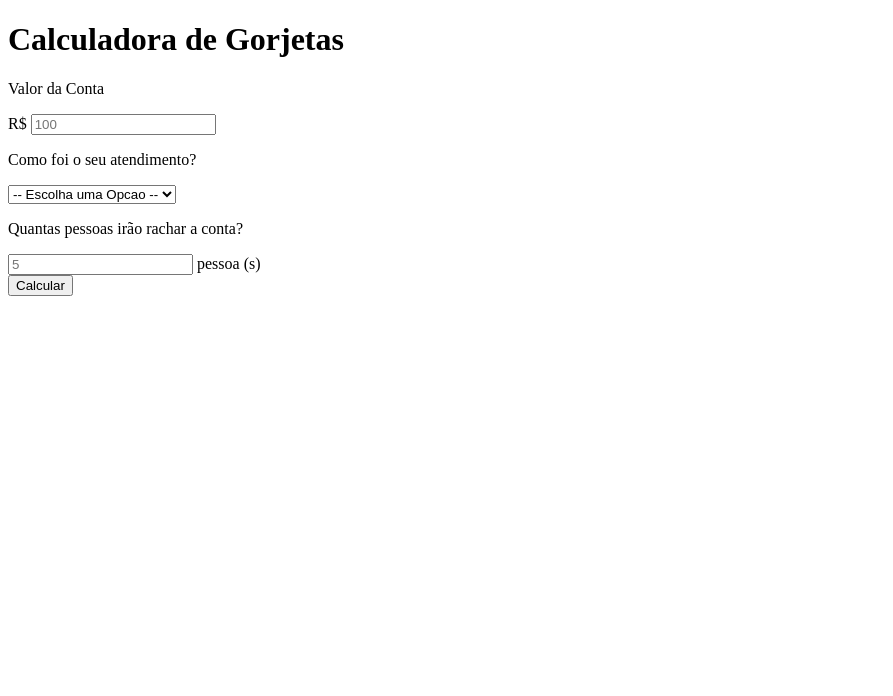
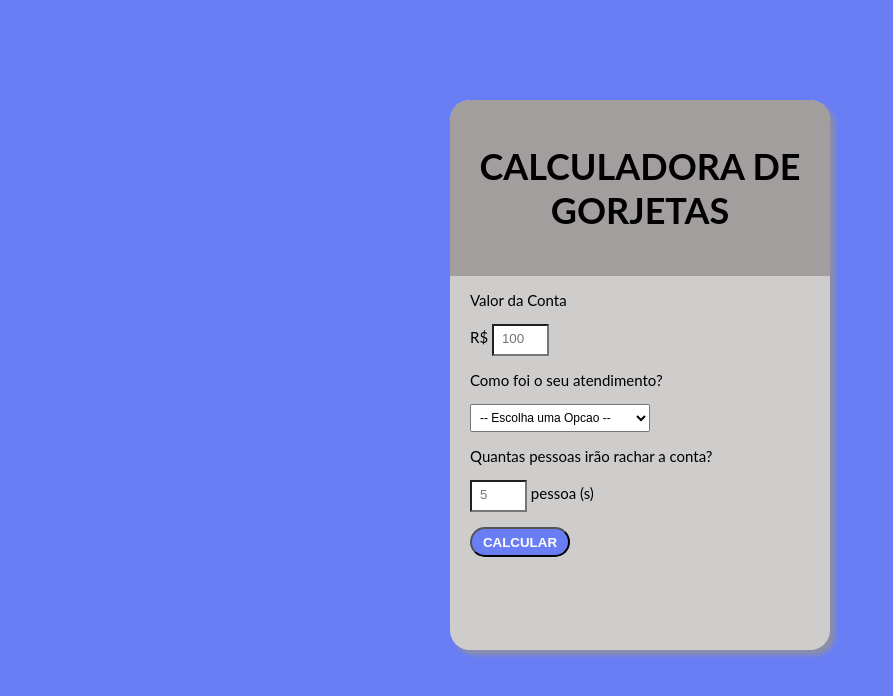
Before and after one commit to Caique-FLopes/Calculadora-OBC, a plain HTML site: page index.html in a window 1280 px wide. Shown: the whole page, without its empty margins (0-893 px from the left). Drawn offline with Linux system fonts and the light colour scheme; a web font is replaced by a local one.

Commit message:
second commit

```diff
--- a/index.html
+++ b/index.html
@@ -5,24 +5,27 @@
     <meta http-equiv="X-UA-Compatible" content="IE=edge">
     <meta name="viewport" content="width=device-width, initial-scale=1.0">
     <title>Calculadora de Gorjetas</title>
+    <link rel="stylesheet" href="style.css">
 </head>
+
 <body>
-    <div>
+    <div id="container">
+    <div class="title">
         <h1>Calculadora de Gorjetas</h1>
     </div>
     <div>
-        <form>
+        <form class="tipsForm">
             <label for="bill">
                 <p>Valor da Conta</p>
             </label>
             <p>
-                R$ <input type="number" placeholder="100" name="bill" id="bill">
+                R$ <input type="number" placeholder="100" name="bill" id="bill" class="formInput">
             </p>
             <label for="serviceQual">
                 <p>Como foi o seu atendimento?</p>
             </label>
             <p>
-                <select name="serviceQual" id="serviceQual">
+                <select name="serviceQual" id="serviceQual" class="formSelect">
                     <option disable selected>-- Escolha uma Opcao --</option>
                     <option value="0.2">20% - Incrivel</option>
                     <option value="0.15">15% - Muito bom</option>
@@ -34,9 +37,12 @@
                 <p>Quantas pessoas irão rachar a conta?
                 </p>
             </label>
-            <input type="number" placeholder="5" name="people" id="people"> pessoa (s)
+            <p>
+              <input type="number" placeholder="5" name="people" id="people" class="formInput"> pessoa (s)
+            </p>
+              <button type="submit" class="formSubmit">Calcular</button>
         </form>
-        <button type="submit">Calcular</button>
+    </div>
     </div>
 </body>
 </html>
--- /dev/null
+++ b/style.css
@@ -0,0 +1,66 @@
+@import url(https://fonts.googleapis.com/css?family=Lato=300,400,700|PT++Mono);
+
+:root{
+    --primary-color: rgb(105, 126, 245);
+    --secondary-color: rgba(151, 146, 146, 0.788);
+    --tirtnary-color: rgb(207, 204, 204);
+}
+
+body{
+    background-color: var(--primary-color);
+    font-size: 15px;
+    font-family: Lato,sans-serif;
+}
+
+#container{
+    height: 550px;
+    width: 380px;
+    margin: 100px auto;
+    background: var(--tirtnary-color);
+    box-shadow: 5px 5px 5px var(--secondary-color);
+    border-radius: 20px;
+}
+
+.title{
+    background: var(--secondary-color);
+    border-bottom: 5px;
+    padding: 20px;
+    text-transform: uppercase;
+    font-size: 18px;
+    font-weight: normal;
+    border-top-left-radius: 20px;
+    border-top-right-radius: 20px;
+    text-align: center;
+}
+
+.tipsForm{
+    padding-left: 20px;
+}
+
+.formInput{
+  background: white;
+  width: 40px;
+  padding: 5px 5px 8px 8px;
+}
+
+.formInput:focus{
+    border: 5px solid var(--primary-color);
+    outline:none;
+}
+
+.formSelect{
+    width: 180px;
+    padding: 5px;
+    font-size: 12px;
+}
+
+.formSubmit{
+    text-transform: uppercase;
+    font-weight: bold;
+    display: block;
+    background: var(--primary-color);
+    border-radius: 15px;
+    width: 100px;
+    height: 30px;
+    color: white;
+}
```
Also changed, not shown: estudo.txt (added).
